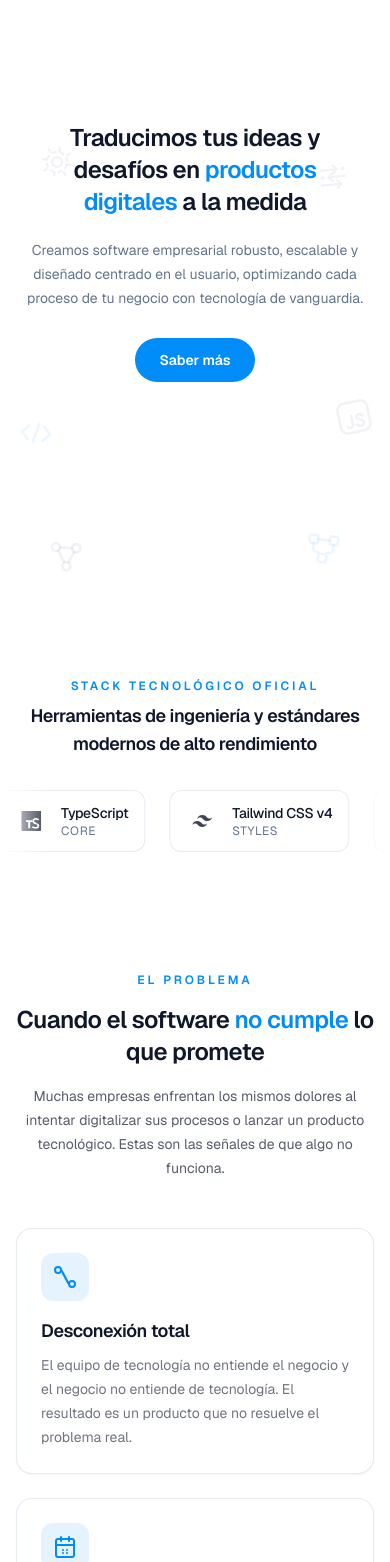
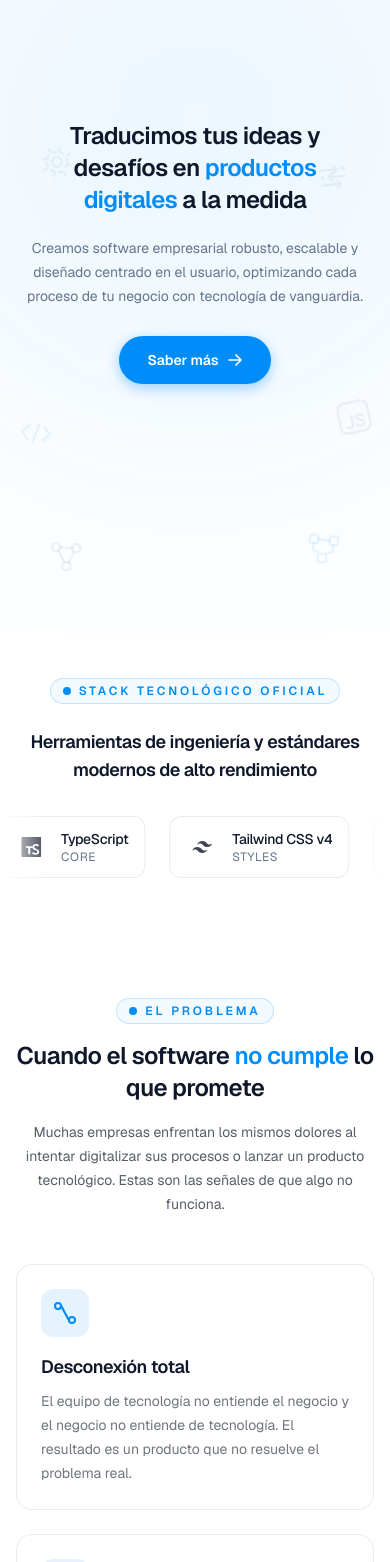
Before and after one commit to RuntimeStudioDevs/RuntimeStudioDevs, a Next.js app: page / in a window 390 px wide. Shown: the part 206-1768 px from the top of the page. Built offline with nearby package versions, Linux system fonts and the light colour scheme.

Commit message:
feat(ui): add GPU microinteractions, reactive spotlight cards, and scroll reveal (#57)

```diff
--- a/src/app/globals.css
+++ b/src/app/globals.css
@@ -99,10 +99,19 @@
 
 * {
   box-sizing: border-box;
+  -webkit-tap-highlight-color: transparent;
 }
 
 html {
   background: var(--background);
+  scroll-behavior: smooth;
+  scroll-padding-top: 72px;
+}
+
+@media (prefers-reduced-motion: reduce) {
+  html {
+    scroll-behavior: auto;
+  }
 }
 
 body {
--- a/src/components/landing/ContactSection.tsx
+++ b/src/components/landing/ContactSection.tsx
@@ -7,6 +7,8 @@ import {
   type ContactFieldContent,
   type ServiceOption,
 } from "@/content/contactContent";
+import { SpotlightCard } from "@/components/shared/SpotlightCard";
+import { ScrollReveal } from "@/components/shared/ScrollReveal";
 
 export function ContactSection() {
   return (
@@ -16,8 +18,12 @@ export function ContactSection() {
       className="bg-background text-foreground"
     >
       <div className="mx-auto max-w-7xl space-y-16 px-4 py-16 lg:space-y-20 lg:px-8 lg:py-24">
-        <ContactHeader content={contactContent} />
-        <ContactFormPanel content={contactContent} />
+        <ScrollReveal>
+          <ContactHeader content={contactContent} />
+        </ScrollReveal>
+        <ScrollReveal delay={100}>
+          <ContactFormPanel content={contactContent} />
+        </ScrollReveal>
       </div>
     </section>
   );
@@ -30,7 +36,11 @@ type HeaderProps = Readonly<{
 function ContactHeader({ content }: HeaderProps) {
   return (
     <header className="mx-auto max-w-3xl text-center">
-      <p className="text-xs font-semibold uppercase tracking-[0.24em] text-primary">
+      <p className="mb-4 inline-flex items-center gap-2 rounded-full border border-primary/20 bg-primary/5 px-3 py-1 text-xs font-semibold uppercase tracking-[0.24em] text-primary dark:bg-primary/10">
+        <span className="relative flex size-2">
+          <span className="absolute inline-flex h-full w-full animate-ping rounded-full bg-primary opacity-75" />
+          <span className="relative inline-flex size-2 rounded-full bg-primary" />
+        </span>
         {content.eyebrow}
       </p>
       <h2
@@ -115,7 +125,7 @@ function ContactFormPanel({ content }: PanelProps) {
 
   return (
     <div className="mx-auto max-w-2xl">
-      <div className="rounded-2xl border border-border/40 bg-card p-6 shadow-sm dark:shadow-[0_0_0_1px_oklch(1_0_0_/_0.06),_0_2px_8px_0_rgba(0,0,0,0.25)] sm:p-10">
+      <SpotlightCard className="w-full">
         <div aria-live="polite" aria-atomic="true">
           {isSuccess ? (
             <SuccessFeedback content={content} onReset={handleReset} />
@@ -183,7 +193,7 @@ function ContactFormPanel({ content }: PanelProps) {
           </form>
         )}
         </div>
-      </div>
+      </SpotlightCard>
     </div>
   );
 }
--- a/src/components/landing/FAQSection.tsx
+++ b/src/components/landing/FAQSection.tsx
@@ -3,6 +3,7 @@
 import { useState } from "react";
 
 import { faqContent, type FaqItem } from "@/content/faqContent";
+import { ScrollReveal } from "@/components/shared/ScrollReveal";
 
 export function FAQSection() {
   return (
@@ -12,7 +13,9 @@ export function FAQSection() {
       className="bg-background text-foreground"
     >
       <div className="mx-auto max-w-7xl space-y-16 px-4 py-16 lg:space-y-20 lg:px-8 lg:py-24">
+        <ScrollReveal>
           <FAQHeader />
+        </ScrollReveal>
         <FAQAccordion items={faqContent.items} />
       </div>
     </section>
@@ -22,7 +25,11 @@ export function FAQSection() {
 function FAQHeader() {
   return (
     <header className="mx-auto max-w-3xl text-center">
-      <p className="text-xs font-semibold uppercase tracking-[0.24em] text-primary">
+      <p className="mb-4 inline-flex items-center gap-2 rounded-full border border-primary/20 bg-primary/5 px-3 py-1 text-xs font-semibold uppercase tracking-[0.24em] text-primary dark:bg-primary/10">
+        <span className="relative flex size-2">
+          <span className="absolute inline-flex h-full w-full animate-ping rounded-full bg-primary opacity-75" />
+          <span className="relative inline-flex size-2 rounded-full bg-primary" />
+        </span>
         {faqContent.eyebrow}
       </p>
       <h2
@@ -52,13 +59,14 @@ function FAQAccordion({ items }: FAQAccordionProps) {
   return (
     <div className="mx-auto max-w-4xl space-y-4">
       {items.map((item, index) => (
+        <ScrollReveal key={item.question} delay={index * 60}>
           <FAQAccordionItem
-          key={item.question}
             item={item}
             index={index}
             isOpen={activeIndex === index}
             onToggle={() => toggleItem(index)}
           />
+        </ScrollReveal>
       ))}
     </div>
   );
--- a/src/components/landing/HeroSection.tsx
+++ b/src/components/landing/HeroSection.tsx
@@ -13,6 +13,14 @@ export function HeroSection() {
       aria-labelledby="hero-title"
       className="relative flex min-h-[calc(100svh-72px)] items-center overflow-hidden bg-background py-16 text-foreground lg:py-24"
     >
+      {/* Resplandor ambiental de fondo (OWASP: pointer-events-none, aislado de interacciones) */}
+      <div
+        aria-hidden="true"
+        className="pointer-events-none absolute inset-0 z-0 overflow-hidden"
+      >
+        <div className="absolute left-1/2 top-1/3 size-[640px] -translate-x-1/2 -translate-y-1/2 rounded-full bg-primary/[0.08] blur-[140px] dark:bg-primary/[0.12]" />
+      </div>
+
       <HeroBackgroundWatermarks items={heroContent.watermarks} />
 
       <div className="relative z-10 mx-auto w-full max-w-7xl px-4 sm:px-6 lg:px-8">
@@ -47,9 +55,24 @@ function HeroHeader({ content }: Readonly<{ content: HeroContent }>) {
       <div className="pt-2">
         <a
           href={content.primaryCta.href}
-          className="inline-flex items-center justify-center gap-2 rounded-full bg-primary px-6 py-3 text-sm font-semibold text-white transition-[transform,opacity] duration-150 ease-out hover:opacity-90 active:scale-[0.96] focus:outline-none focus-visible:ring-2 focus-visible:ring-primary focus-visible:ring-offset-2"
+          className="group relative inline-flex items-center justify-center gap-2 overflow-hidden rounded-full bg-primary px-7 py-3.5 text-sm font-semibold text-white shadow-[0_4px_14px_0_rgba(0,140,249,0.39)] transition-[transform,box-shadow,background-color] duration-150 ease-out hover:bg-primary/95 hover:shadow-[0_6px_20px_rgba(0,140,249,0.45)] motion-safe:hover:-translate-y-0.5 active:scale-[0.96] focus-visible:outline-none focus-visible:ring-2 focus-visible:ring-primary focus-visible:ring-offset-2"
         >
-          {content.primaryCta.label}
+          {/* Shimmer sweep effect */}
+          <span
+            aria-hidden="true"
+            className="pointer-events-none absolute inset-0 -translate-x-full bg-gradient-to-r from-transparent via-white/20 to-transparent transition-transform duration-1000 ease-in-out group-hover:translate-x-full"
+          />
+          <span className="relative z-10">{content.primaryCta.label}</span>
+          <svg
+            className="relative z-10 size-4 transition-transform duration-150 ease-out group-hover:translate-x-0.5"
+            fill="none"
+            viewBox="0 0 24 24"
+            stroke="currentColor"
+            strokeWidth={2.5}
+            aria-hidden="true"
+          >
+            <path strokeLinecap="round" strokeLinejoin="round" d="M13.5 4.5 21 12m0 0-7.5 7.5M21 12H3" />
+          </svg>
         </a>
       </div>
     </div>
--- a/src/components/landing/HowItWorksSection.tsx
+++ b/src/components/landing/HowItWorksSection.tsx
@@ -3,6 +3,8 @@ import {
   type HowItWorksContent,
   type HowItWorksStep,
 } from "@/content/howItWorksContent";
+import { SpotlightCard } from "@/components/shared/SpotlightCard";
+import { ScrollReveal } from "@/components/shared/ScrollReveal";
 
 export function HowItWorksSection() {
   return (
@@ -23,8 +25,12 @@ function HowItWorksHeader({ content }: Readonly<{ content: HowItWorksContent }>)
   const parts = content.title.split(content.highlightedPart);
 
   return (
-    <div className="mx-auto mb-12 max-w-2xl text-center lg:mb-16">
-      <p className="mb-4 text-xs font-semibold uppercase tracking-[0.24em] text-primary">
+    <ScrollReveal className="mx-auto mb-12 max-w-2xl text-center lg:mb-16">
+      <p className="mb-4 inline-flex items-center gap-2 rounded-full border border-primary/20 bg-primary/5 px-3 py-1 text-xs font-semibold uppercase tracking-[0.24em] text-primary dark:bg-primary/10">
+        <span className="relative flex size-2">
+          <span className="absolute inline-flex h-full w-full animate-ping rounded-full bg-primary opacity-75" />
+          <span className="relative inline-flex size-2 rounded-full bg-primary" />
+        </span>
         {content.badge}
       </p>
 
@@ -40,15 +46,21 @@ function HowItWorksHeader({ content }: Readonly<{ content: HowItWorksContent }>)
       <p className="mt-4 text-sm leading-6 text-foreground/70 sm:text-base">
         {content.description}
       </p>
-    </div>
+    </ScrollReveal>
   );
 }
 
 function HowItWorksGrid({ steps }: Readonly<{ steps: HowItWorksStep[] }>) {
   return (
     <div className="grid grid-cols-1 gap-6 md:grid-cols-2 lg:grid-cols-4 lg:gap-8">
-      {steps.map((step) => (
-        <HowItWorksCard key={step.step} step={step} />
+      {steps.map((step, index) => (
+        <ScrollReveal
+          key={step.step}
+          delay={index * 100}
+          className="h-full"
+        >
+          <HowItWorksCard step={step} />
+        </ScrollReveal>
       ))}
     </div>
   );
@@ -56,7 +68,7 @@ function HowItWorksGrid({ steps }: Readonly<{ steps: HowItWorksStep[] }>) {
 
 function HowItWorksCard({ step }: Readonly<{ step: HowItWorksStep }>) {
   return (
-    <article className="group relative flex flex-col justify-between rounded-2xl border border-border/80 bg-card p-6 shadow-[0_1px_3px_0_rgb(0_0_0_/_0.04),_0_1px_2px_-1px_rgb(0_0_0_/_0.04)] transition-[transform,box-shadow,border-color] duration-150 ease-out hover:border-primary/40 motion-safe:hover:-translate-y-0.5 hover:shadow-[0_8px_20px_-4px_rgba(0,140,249,0.12),_0_4px_8px_-2px_rgba(0,0,0,0.04)] sm:p-8">
+    <SpotlightCard className="h-full">
       <div>
         <div className="flex items-center justify-between">
           <span className="text-2xl font-black tracking-tight text-primary">
@@ -91,6 +103,6 @@ function HowItWorksCard({ step }: Readonly<{ step: HowItWorksStep }>) {
           ))}
         </ul>
       </div>
-    </article>
+    </SpotlightCard>
   );
 }
--- a/src/components/landing/ProblemSection.tsx
+++ b/src/components/landing/ProblemSection.tsx
@@ -5,6 +5,8 @@ import {
   type ProblemIconType,
 } from "@/content/problemContent";
 import { iconMap } from "@/components/icons/ProblemIcons";
+import { SpotlightCard } from "@/components/shared/SpotlightCard";
+import { ScrollReveal } from "@/components/shared/ScrollReveal";
 
 export function ProblemSection() {
   return (
@@ -25,8 +27,12 @@ function ProblemHeader({ content }: Readonly<{ content: ProblemContent }>) {
   const parts = content.title.split(content.highlightedPart);
 
   return (
-    <div className="mx-auto mb-12 max-w-2xl text-center lg:mb-16">
-      <p className="mb-4 text-xs font-semibold uppercase tracking-[0.24em] text-primary">
+    <ScrollReveal className="mx-auto mb-12 max-w-2xl text-center lg:mb-16">
+      <p className="mb-4 inline-flex items-center gap-2 rounded-full border border-primary/20 bg-primary/5 px-3 py-1 text-xs font-semibold uppercase tracking-[0.24em] text-primary dark:bg-primary/10">
+        <span className="relative flex size-2">
+          <span className="absolute inline-flex h-full w-full animate-ping rounded-full bg-primary opacity-75" />
+          <span className="relative inline-flex size-2 rounded-full bg-primary" />
+        </span>
         {content.badge}
       </p>
 
@@ -44,15 +50,17 @@ function ProblemHeader({ content }: Readonly<{ content: ProblemContent }>) {
       <p className="mt-4 text-sm leading-6 text-foreground/70 sm:text-base">
         {content.description}
       </p>
-    </div>
+    </ScrollReveal>
   );
 }
 
 function ProblemGrid({ cards }: Readonly<{ cards: ProblemCard[] }>) {
   return (
     <div className="grid grid-cols-1 gap-6 sm:grid-cols-2 lg:gap-8">
-      {cards.map((card) => (
-        <ProblemCard key={card.title} card={card} />
+      {cards.map((card, index) => (
+        <ScrollReveal key={card.title} delay={index * 100} className="h-full">
+          <ProblemCard card={card} />
+        </ScrollReveal>
       ))}
     </div>
   );
@@ -60,7 +68,7 @@ function ProblemGrid({ cards }: Readonly<{ cards: ProblemCard[] }>) {
 
 function ProblemCard({ card }: Readonly<{ card: ProblemCard }>) {
   return (
-    <article className="group rounded-2xl border border-border/80 bg-card p-6 shadow-[0_1px_3px_0_rgb(0_0_0_/_0.04),_0_1px_2px_-1px_rgb(0_0_0_/_0.04)] transition-[transform,box-shadow,border-color] duration-150 ease-out hover:border-primary/40 motion-safe:hover:-translate-y-0.5 hover:shadow-[0_8px_20px_-4px_rgba(0,140,249,0.12),_0_4px_8px_-2px_rgba(0,0,0,0.04)] sm:p-8">
+    <SpotlightCard className="h-full">
       <ProblemIcon icon={card.icon} />
 
       <h3 className="mt-4 text-lg font-semibold tracking-tight text-foreground sm:text-xl">
@@ -70,7 +78,7 @@ function ProblemCard({ card }: Readonly<{ card: ProblemCard }>) {
       <p className="mt-2 text-sm leading-6 text-foreground/60">
         {card.description}
       </p>
-    </article>
+    </SpotlightCard>
   );
 }
 
--- a/src/components/landing/TeamSection.tsx
+++ b/src/components/landing/TeamSection.tsx
@@ -4,6 +4,8 @@ import {
   type TeamContent,
   type TeamMember,
 } from "@/content/teamContent";
+import { SpotlightCard } from "@/components/shared/SpotlightCard";
+import { ScrollReveal } from "@/components/shared/ScrollReveal";
 
 export function TeamSection() {
   return (
@@ -24,8 +26,12 @@ function TeamHeader({ content }: Readonly<{ content: TeamContent }>) {
   const parts = content.title.split(content.highlightedPart);
 
   return (
-    <div className="mx-auto mb-12 max-w-2xl text-center lg:mb-16">
-      <p className="mb-4 text-xs font-semibold uppercase tracking-[0.24em] text-primary">
+    <ScrollReveal className="mx-auto mb-12 max-w-2xl text-center lg:mb-16">
+      <p className="mb-4 inline-flex items-center gap-2 rounded-full border border-primary/20 bg-primary/5 px-3 py-1 text-xs font-semibold uppercase tracking-[0.24em] text-primary dark:bg-primary/10">
+        <span className="relative flex size-2">
+          <span className="absolute inline-flex h-full w-full animate-ping rounded-full bg-primary opacity-75" />
+          <span className="relative inline-flex size-2 rounded-full bg-primary" />
+        </span>
         {content.badge}
       </p>
 
@@ -41,15 +47,21 @@ function TeamHeader({ content }: Readonly<{ content: TeamContent }>) {
       <p className="mt-4 text-sm leading-6 text-foreground/70 sm:text-base">
         {content.description}
       </p>
-    </div>
+    </ScrollReveal>
   );
 }
 
 function TeamGrid({ members }: Readonly<{ members: TeamMember[] }>) {
   return (
     <div className="grid grid-cols-1 items-stretch gap-6 sm:grid-cols-2 lg:grid-cols-4 lg:gap-8">
-      {members.map((member) => (
-        <TeamMemberCard key={member.name} member={member} />
+      {members.map((member, index) => (
+        <ScrollReveal
+          key={member.name}
+          delay={index * 100}
+          className="h-full"
+        >
+          <TeamMemberCard member={member} />
+        </ScrollReveal>
       ))}
     </div>
   );
@@ -57,7 +69,7 @@ function TeamGrid({ members }: Readonly<{ members: TeamMember[] }>) {
 
 function TeamMemberCard({ member }: Readonly<{ member: TeamMember }>) {
   return (
-    <article className="group relative flex h-full flex-col justify-between rounded-2xl border border-border/80 bg-card p-6 shadow-[0_1px_3px_0_rgb(0_0_0_/_0.04),_0_1px_2px_-1px_rgb(0_0_0_/_0.04)] transition-[transform,box-shadow,border-color] duration-150 ease-out hover:border-primary/40 motion-safe:hover:-translate-y-1.5 hover:shadow-[0_8px_20px_-4px_rgba(0,140,249,0.12),_0_4px_8px_-2px_rgba(0,0,0,0.04)] sm:p-7">
+    <SpotlightCard className="h-full">
       <div className="flex flex-col">
         {/* Avatar header */}
         <div className="flex items-center justify-between">
@@ -138,6 +150,6 @@ function TeamMemberCard({ member }: Readonly<{ member: TeamMember }>) {
           ))}
         </div>
       </div>
-    </article>
+    </SpotlightCard>
   );
 }
--- a/src/components/landing/TechStackMarquee.tsx
+++ b/src/components/landing/TechStackMarquee.tsx
@@ -3,6 +3,7 @@ import {
   type TechItem,
   type TechStackContent,
 } from "@/content/techStackContent";
+import { ScrollReveal } from "@/components/shared/ScrollReveal";
 
 export function TechStackMarquee() {
   return (
@@ -10,7 +11,9 @@ export function TechStackMarquee() {
       aria-label="Tecnologías y herramientas dominadas"
       className="relative overflow-hidden bg-background text-foreground py-10 lg:py-14"
     >
-      <MarqueeHeader content={techStackContent} />
+      <ScrollReveal>
+        <MarqueeHeader content={techStackContent} />
+      </ScrollReveal>
 
       <div className="mask-marquee relative mt-4 flex w-full overflow-hidden py-4">
         <div className="animate-marquee items-center gap-6 pr-6 sm:gap-8 sm:pr-8">
@@ -38,7 +41,11 @@ function MarqueeHeader({
 }: Readonly<{ content: TechStackContent }>) {
   return (
     <div className="mx-auto max-w-7xl px-4 text-center sm:px-6 lg:px-8">
-      <p className="text-xs font-semibold uppercase tracking-[0.24em] text-primary">
+      <p className="mb-4 inline-flex items-center gap-2 rounded-full border border-primary/20 bg-primary/5 px-3 py-1 text-xs font-semibold uppercase tracking-[0.24em] text-primary dark:bg-primary/10">
+        <span className="relative flex size-2">
+          <span className="absolute inline-flex h-full w-full animate-ping rounded-full bg-primary opacity-75" />
+          <span className="relative inline-flex size-2 rounded-full bg-primary" />
+        </span>
         {content.badge}
       </p>
       <h2 className="mt-2 text-lg font-semibold tracking-tight text-foreground sm:text-xl lg:text-2xl">
--- /dev/null
+++ b/src/components/shared/ScrollReveal.tsx
@@ -0,0 +1,76 @@
+"use client";
+
+import { useEffect, useRef, type ReactNode } from "react";
+
+export type ScrollRevealProps = Readonly<{
+  children: ReactNode;
+  className?: string;
+  delay?: number;
+  direction?: "up" | "none";
+}>;
+
+/**
+ * ScrollReveal
+ *
+ * Componente de revelado progresivo suave guiado por scroll (IntersectionObserver).
+ * Sigue los estándares de better-ui y Web Interface Guidelines:
+ * - Aceleración GPU pura (transform y opacity únicamente).
+ * - Cero re-renders en React (manipulación directa de data-attribute en el DOM ref).
+ * - Soporte estricto para prefers-reduced-motion (WCAG AA).
+ * - Desconexión inmediata del IntersectionObserver tras revelarse (cero overhead en scroll).
+ * - Soporte para stagger mediante prop `delay` (100ms de cadencia recomendada).
+ */
+export function ScrollReveal({
+  children,
+  className = "",
+  delay = 0,
+  direction = "up",
+}: ScrollRevealProps) {
+  const elementRef = useRef<HTMLDivElement>(null);
+
+  useEffect(() => {
+    const element = elementRef.current;
+    if (!element) return;
+
+    if (!("IntersectionObserver" in window)) {
+      element.dataset.revealed = "true";
+      return;
+    }
+
+    const observer = new IntersectionObserver(
+      ([entry]) => {
+        if (entry.isIntersecting) {
+          element.dataset.revealed = "true";
+          observer.unobserve(element);
+        }
+      },
+      {
+        threshold: 0.05,
+        rootMargin: "0px 0px -30px 0px",
+      },
+    );
+
+    observer.observe(element);
+
+    return () => {
+      observer.disconnect();
+    };
+  }, []);
+
+  const directionClasses =
+    direction === "up"
+      ? "opacity-0 translate-y-4 data-[revealed=true]:translate-y-0 motion-reduce:translate-y-0"
+      : "opacity-0";
+
+  return (
+    <div
+      ref={elementRef}
+      style={{
+        transitionDelay: delay > 0 ? `${delay}ms` : undefined,
+      }}
+      className={`transition-[opacity,transform] duration-300 ease-out motion-reduce:opacity-100 motion-reduce:translate-y-0 motion-reduce:transition-none data-[revealed=true]:opacity-100 ${directionClasses} ${className}`}
+    >
+      {children}
+    </div>
+  );
+}
--- /dev/null
+++ b/src/components/shared/SpotlightCard.tsx
@@ -0,0 +1,83 @@
+"use client";
+
+import React, { useRef } from "react";
+
+export type SpotlightCardProps = Readonly<{
+  children: React.ReactNode;
+  className?: string;
+  spotlightColor?: string;
+  surfaceGlowColor?: string;
+}>;
+
+/**
+ * SpotlightCard
+ *
+ * Microinteracción de alta fidelidad estilo Linear/Vercel:
+ * 1. Borde reactivo de 1px usando técnica de contenedor exterior inset (100% cross-browser sin depender de mask-composite).
+ * 2. Luz de linterna radial (surface spotlight) que ilumina la superficie interior de la tarjeta donde está el cursor.
+ * 3. Acelerado por GPU mediante variables CSS en el DOM ref (cero re-renders en React).
+ * 4. Protegido para accesibilidad y OWASP (pointer-events-none en todas las capas de luz).
+ */
+export function SpotlightCard({
+  children,
+  className = "",
+  spotlightColor = "rgba(0, 140, 249, 0.95)",
+  surfaceGlowColor = "rgba(0, 140, 249, 0.12)",
+}: SpotlightCardProps) {
+  const cardRef = useRef<HTMLElement>(null);
+
+  const handleMouseMove = (e: React.MouseEvent<HTMLElement>) => {
+    if (!cardRef.current) return;
+    const rect = cardRef.current.getBoundingClientRect();
+    const x = e.clientX - rect.left;
+    const y = e.clientY - rect.top;
+    cardRef.current.style.setProperty("--mouse-x", `${x}px`);
+    cardRef.current.style.setProperty("--mouse-y", `${y}px`);
+  };
+
+  return (
+    <article
+      ref={cardRef}
+      onMouseMove={handleMouseMove}
+      className={`group relative rounded-2xl p-[1px] transition-[transform,box-shadow] duration-200 ease-out hover:-translate-y-1 hover:shadow-[0_16px_36px_-6px_rgba(0,140,249,0.18),_0_6px_12px_-2px_rgba(0,0,0,0.06)] ${className}`}
+      style={
+        {
+          "--mouse-x": "-300px",
+          "--mouse-y": "-300px",
+        } as React.CSSProperties
+      }
+    >
+      {/* 1. Capa de borde estático base */}
+      <div
+        aria-hidden="true"
+        className="pointer-events-none absolute inset-0 rounded-2xl bg-border/80 dark:bg-white/[0.08]"
+      />
+
+      {/* 2. Capa de borde reactivo con haz de luz concentrado */}
+      <div
+        aria-hidden="true"
+        className="pointer-events-none absolute inset-0 rounded-2xl opacity-0 transition-opacity duration-300 ease-out group-hover:opacity-100"
+        style={{
+          background: `radial-gradient(280px circle at var(--mouse-x) var(--mouse-y), ${spotlightColor}, transparent 80%)`,
+        }}
+      />
+
+      {/* 3. Superficie interior de la tarjeta (1px inset) */}
+      <div className="relative z-10 flex h-full flex-col justify-between overflow-hidden rounded-[calc(1rem-1px)] bg-card p-6 sm:p-8">
+        {/* 4. Luz de linterna sutil en la superficie interior */}
+        <div
+          aria-hidden="true"
+          className="pointer-events-none absolute inset-0 rounded-[calc(1rem-1px)] opacity-0 transition-opacity duration-300 ease-out group-hover:opacity-100"
+          style={{
+            background: `radial-gradient(420px circle at var(--mouse-x) var(--mouse-y), ${surfaceGlowColor}, transparent 70%)`,
+          }}
+        />
+
+        {/* 5. Contenido interactivo */}
+        <div className="relative z-10 flex h-full flex-col justify-between">
+          {children}
+        </div>
+      </div>
+    </article>
+  );
+}
```
Also changed, not shown: src/components/landing/ServicesSection.tsx (+38 -27 lines), src/components/landing/SolutionSection.tsx (+19 -7 lines), 2 other files (tests, documents, lock files or other folders). Lines whose indentation alone changed are shown as unchanged.
